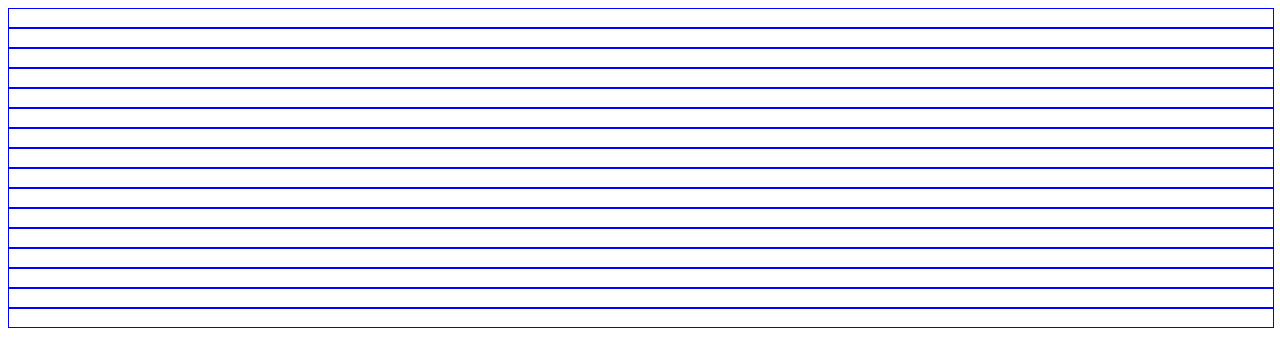
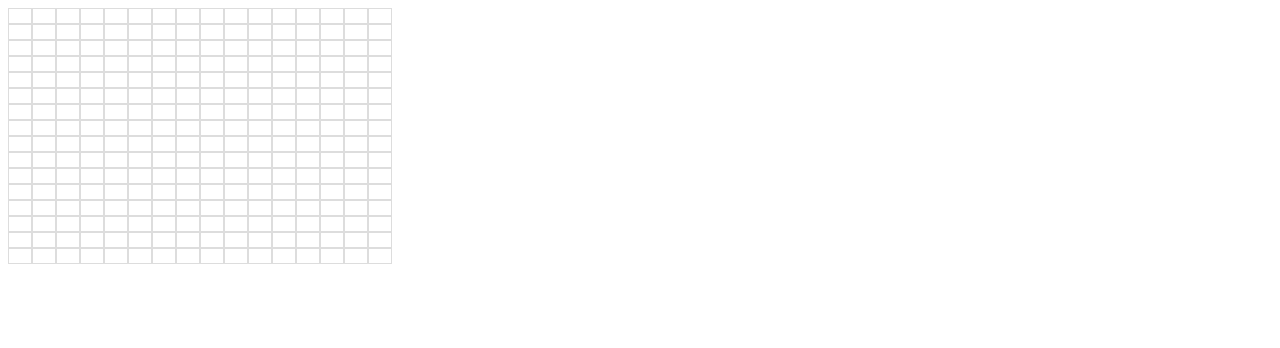
Before and after one commit to WonderNote18/top-etch-a-sketch, a plain HTML site: page index.html in a window 1280 px wide. Drawn offline with Linux system fonts and the light colour scheme.

Commit message:
Created .hover and .sketch classes in style.css. Edited how table cells were made in script.js.

```diff
--- a/script.js
+++ b/script.js
@@ -1,19 +1,31 @@
 let containerDiv = document.querySelector("#sketchContainer");
 
-let createGrid = function() {
+function createGrid() {
     for (let i=0; i < 16; i++) {
-        let tempDivRow = document.createElement("div");
-        tempDivRow.id = `Row ${i}`;
-        tempDivRow.className = `sketchRow`;
-        containerDiv.append(tempDivRow);
+        //let tempDivRow = document.createElement("div");
+        //tempDivRow.id = `Row ${i}`;
+        //tempDivRow.className = `sketchRow`;
+        //containerDiv.appendChild(tempDivRow);
 
         for (let j=0; j < 16; j++) {
             let tempDivItem = document.createElement("div");
             tempDivItem.id =  `${i+1}-${j+1}`;
             tempDivItem.className = `sketchItem`;
-            tempDivRow.appendChild(tempDivItem);
+            containerDiv.appendChild(tempDivItem);
         }
     }
 }
 
+function sketchEnter(e) {
+
+}
+
+function sketchExit(e) {
+
+}
+
 createGrid();
+
+const sketchCells = document.querySelectorAll('.sketchItem');
+sketchCells.forEach(cell => cell.addEventListener("mouseenter", sketchEnter));
+sketchCells.forEach(cell => cell.addEventListener("mouseleave", sketchExit));
--- a/style.css
+++ b/style.css
@@ -1,13 +1,42 @@
+/*
 .sketchRow {
     border: 1px solid blue;
     display: inline-block;
     width: 100%;
-    height: 6.25%
+    height: 6.25%;
+    margin: 0;
+    padding: 0;
 }
 
 .sketchItem {
     display: inline-block;
     width: 6.25%;
     height: 100%;
-    margin: 0;
 }
+*/
+
+:root {
+    --grid-cols: 16;
+    --grid-rows: 16;
+}
+
+#sketchContainer {
+    display: grid;
+    grid-template-rows: repeat(var(--grid-rows), 1fr);
+    grid-template-columns: repeat(var(--grid-cols), 1fr);
+    width: 30vw;
+    height: 20vw;
+}
+
+.sketchItem {
+    border: 1px solid #ddd;
+    padding: 0.25em;
+}
+
+.hover {
+    box-shadow: 1px 1px 3px 1px orange;
+}
+
+.sketch {
+    background-color: #222b
+}
```
